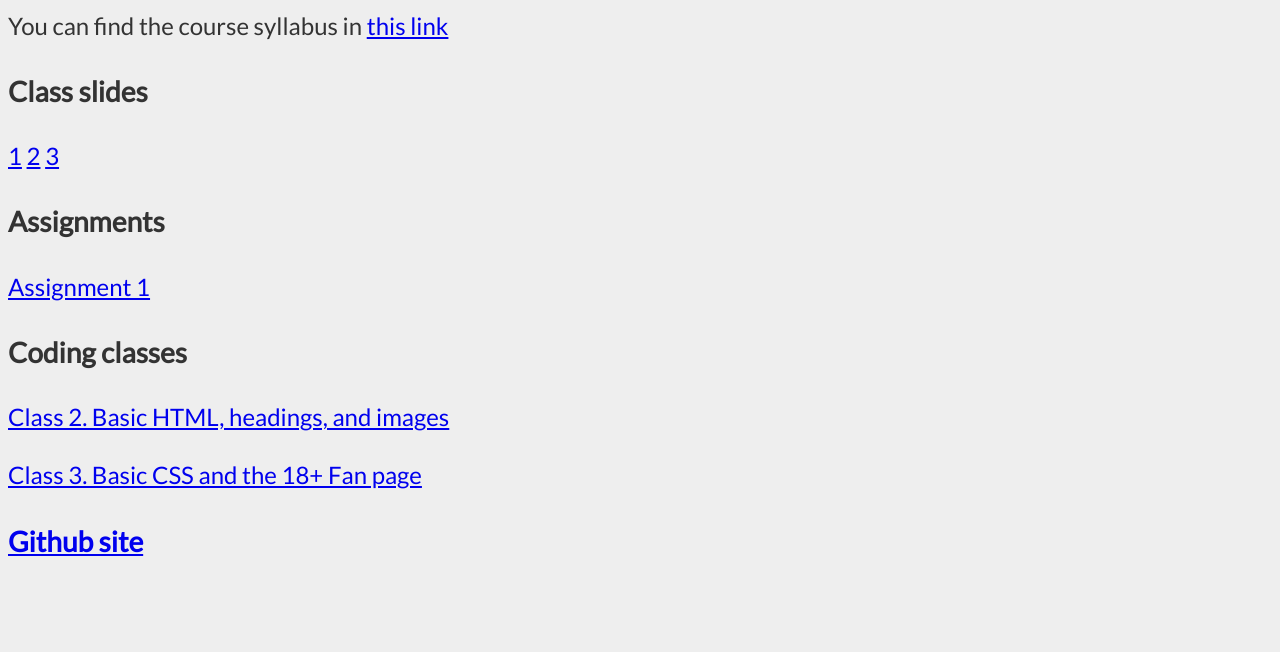
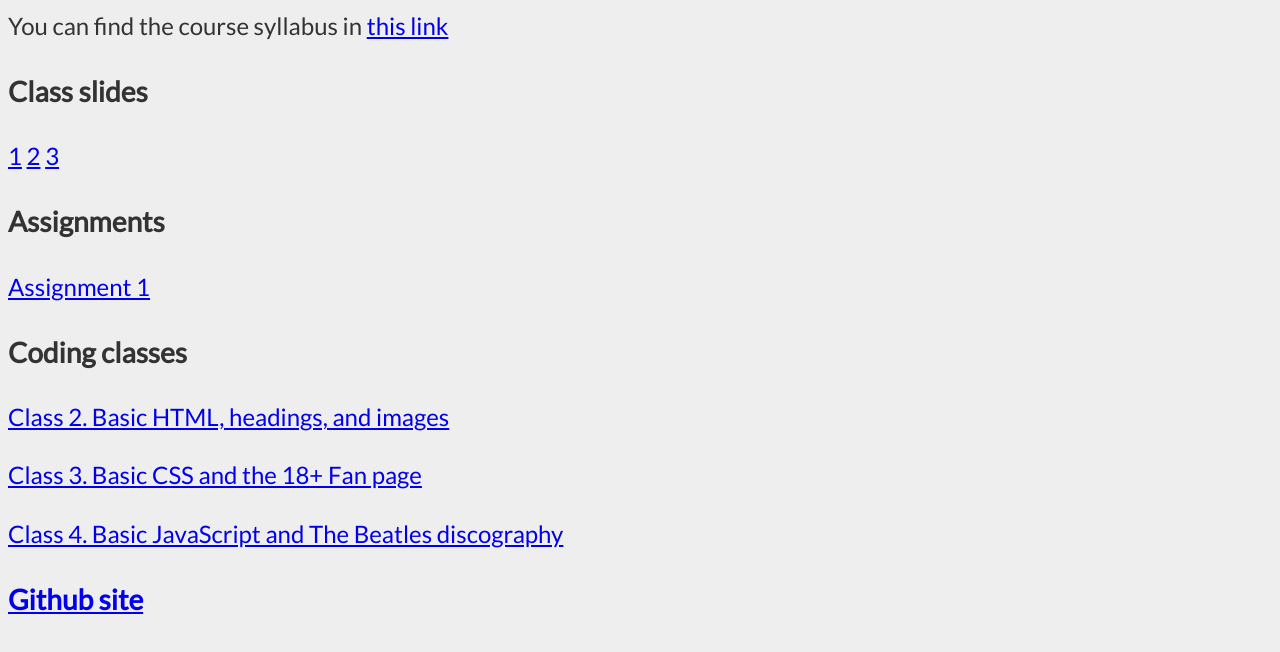
Before and after one commit to mumt301/mumt301.github.io, a plain HTML site: page 2016/index.html in a window 1280 px wide. Shown: the part 92-744 px from the top of the page. Drawn offline with Linux system fonts and the light colour scheme; files that its build step writes are made by us from their sources.

Commit message:
Add: Class 4 link

```diff
--- a/2016/index.html
+++ b/2016/index.html
@@ -47,6 +47,10 @@
 		<p>
 		<a href='./code/18plus.html'>Class 3. Basic CSS and the 18+ Fan page</a>
 		</p>
+		<p>
+		<a href='./code/js_1.html'>Class 4. Basic JavaScript and The Beatles discography</a>
+		</p>
+
 
 		<h3>
 		<a href="https://github.com/mumt301/">Github site</a>
```
